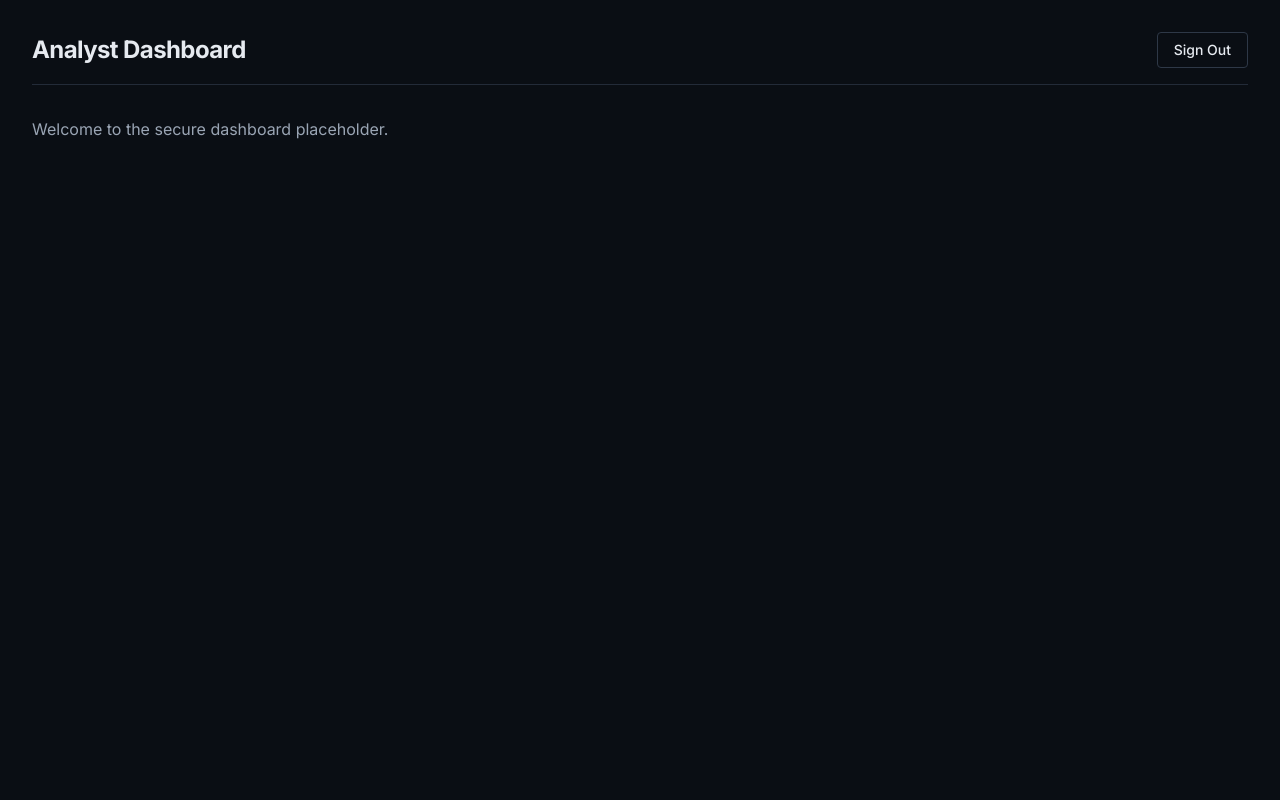
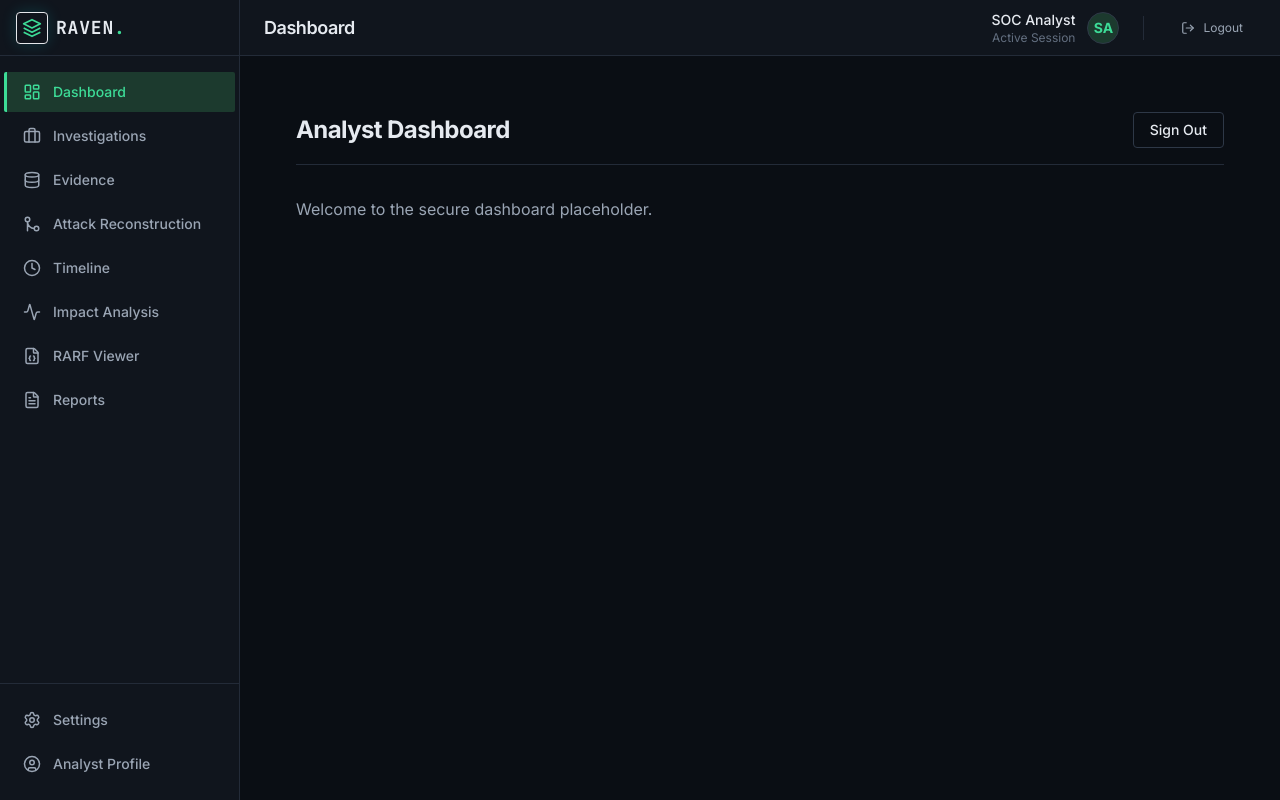
Before and after one commit to sandeep-kumar-270904/RAVEEN, a React (Vite) app: page /login in a window 1280 px wide. Both pictures are taken after typing "name@example.com", "Sample123" into the empty fields and a click on the button "Sign In". Built offline with nearby package versions, Linux system fonts and the light colour scheme.

Commit message:
Frontend Phase F5: application shell

```diff
--- a/package.json
+++ b/package.json
@@ -10,9 +10,13 @@
     "preview": "vite preview"
   },
   "dependencies": {
+    "clsx": "^2.1.1",
+    "date-fns": "^4.4.0",
+    "lucide-react": "^1.47.0",
     "react": "^19.2.8",
     "react-dom": "^19.2.8",
-    "react-router-dom": "^7.18.4"
+    "react-router-dom": "^7.18.4",
+    "tailwind-merge": "^3.7.0"
   },
   "devDependencies": {
     "@types/node": "^24.13.3",
--- /dev/null
+++ b/src/components/layout/AppShell.tsx
@@ -0,0 +1,69 @@
+import { useState, useEffect } from 'react';
+import { Outlet } from 'react-router-dom';
+import { Sidebar } from './Sidebar';
+import { Topbar } from './Topbar';
+
+export function AppShell() {
+  const [sidebarCollapsed, setSidebarCollapsed] = useState(false);
+  const [isMobile, setIsMobile] = useState(false);
+  const [mobileMenuOpen, setMobileMenuOpen] = useState(false);
+
+  useEffect(() => {
+    const handleResize = () => {
+      const width = window.innerWidth;
+      if (width < 640) {
+        setIsMobile(true);
+        setSidebarCollapsed(false); // Mobile uses drawer style
+      } else if (width < 1024) {
+        setIsMobile(false);
+        setSidebarCollapsed(true); // Tablet uses icon rail
+        setMobileMenuOpen(false);
+      } else {
+        setIsMobile(false);
+        setSidebarCollapsed(false); // Desktop uses full sidebar
+        setMobileMenuOpen(false);
+      }
+    };
+
+    window.addEventListener('resize', handleResize);
+    handleResize(); // init
+
+    return () => window.removeEventListener('resize', handleResize);
+  }, []);
+
+  return (
+    <div className="flex h-screen w-full bg-raven-bg-base overflow-hidden">
+
+      {/* Mobile Drawer Overlay */}
+      {isMobile && mobileMenuOpen && (
+        <div
+          className="fixed inset-0 bg-[#0A0E14]/80 z-40 backdrop-blur-sm transition-opacity"
+          onClick={() => setMobileMenuOpen(false)}
+        />
+      )}
+
+      {/* Sidebar (Responsive container) */}
+      <div
+        className={`z-50 shrink-0 transition-transform duration-300 ease-in-out ${
+          isMobile
+            ? `fixed inset-y-0 left-0 transform ${mobileMenuOpen ? 'translate-x-0' : '-translate-x-full'}`
+            : 'relative translate-x-0'
+        }`}
+      >
+        <Sidebar collapsed={!isMobile && sidebarCollapsed} />
+      </div>
+
+      {/* Main Content Area */}
+      <div className="flex-1 flex flex-col min-w-0 h-full overflow-hidden">
+        <Topbar onMenuClick={() => setMobileMenuOpen(!mobileMenuOpen)} />
+
+        <main className="flex-1 overflow-auto bg-raven-bg-base p-6">
+          <div className="mx-auto max-w-[1440px]">
+            <Outlet />
+          </div>
+        </main>
+      </div>
+
+    </div>
+  );
+}
--- /dev/null
+++ b/src/components/layout/Sidebar.tsx
@@ -0,0 +1,76 @@
+import { NavLink } from 'react-router-dom';
+import {
+  LayoutDashboard,
+  Briefcase,
+  Database,
+  GitMerge,
+  Clock,
+  Activity,
+  FileJson,
+  FileText,
+  Settings,
+  UserCircle
+} from 'lucide-react';
+import { Logo } from '../Logo';
+
+const NAV_ITEMS = [
+  { label: 'Dashboard', path: '/dashboard', icon: LayoutDashboard },
+  { label: 'Investigations', path: '/investigations', icon: Briefcase },
+  { label: 'Evidence', path: '/evidence', icon: Database },
+  { label: 'Attack Reconstruction', path: '/reconstruction', icon: GitMerge },
+  { label: 'Timeline', path: '/timeline', icon: Clock },
+  { label: 'Impact Analysis', path: '/impact', icon: Activity },
+  { label: 'RARF Viewer', path: '/rarf', icon: FileJson },
+  { label: 'Reports', path: '/reports', icon: FileText },
+];
+
+const BOTTOM_NAV_ITEMS = [
+  { label: 'Settings', path: '/settings', icon: Settings },
+  { label: 'Analyst Profile', path: '/profile', icon: UserCircle },
+];
+
+export function Sidebar({ collapsed }: { collapsed: boolean }) {
+  const renderLink = (item: any) => (
+    <NavLink
+      key={item.path}
+      to={item.path}
+      className={({ isActive }) =>
+        `flex items-center gap-3 h-10 px-4 mx-1 rounded-sm transition-colors duration-150 ` +
+        (isActive
+          ? 'bg-raven-accent-muted text-raven-accent border-l-[3px] border-raven-accent '
+          : 'text-raven-text-secondary hover:bg-raven-bg-surface-2 hover:text-raven-text-primary border-l-[3px] border-transparent ') +
+        (collapsed ? 'justify-center px-0 mx-2' : '')
+      }
+      title={collapsed ? item.label : undefined}
+    >
+      <item.icon className="h-[18px] w-[18px] shrink-0" />
+      {!collapsed && <span className="text-sm font-medium truncate">{item.label}</span>}
+    </NavLink>
+  );
+
+  return (
+    <aside className={`flex flex-col h-full bg-raven-bg-surface border-r border-raven-border-subtle transition-all duration-200 ${collapsed ? 'w-16' : 'w-[240px]'}`}>
+      <div className={`h-14 flex items-center border-b border-raven-border-subtle ${collapsed ? 'justify-center' : 'px-4'}`}>
+        {collapsed ? (
+          <div className="h-8 w-8 rounded bg-raven-light border border-raven-border shadow-sm flex items-center justify-center">
+            <svg viewBox="0 0 24 24" fill="none" xmlns="http://www.w3.org/2000/svg" className="h-5 w-5 text-raven-accent">
+              <path d="M12 2L2 7L12 12L22 7L12 2Z" stroke="currentColor" strokeWidth="2" strokeLinejoin="round"/>
+              <path d="M2 17L12 22L22 17" stroke="currentColor" strokeWidth="2" strokeLinejoin="round"/>
+              <path d="M2 12L12 17L22 12" stroke="currentColor" strokeWidth="2" strokeLinejoin="round"/>
+            </svg>
+          </div>
+        ) : (
+          <Logo />
+        )}
+      </div>
+
+      <nav className="flex-1 py-4 flex flex-col gap-1 overflow-y-auto overflow-x-hidden custom-scrollbar">
+        {NAV_ITEMS.map(renderLink)}
+      </nav>
+
+      <div className="py-4 border-t border-raven-border-subtle flex flex-col gap-1">
+        {BOTTOM_NAV_ITEMS.map(renderLink)}
+      </div>
+    </aside>
+  );
+}
--- /dev/null
+++ b/src/components/layout/Topbar.tsx
@@ -0,0 +1,53 @@
+import { useLocation } from 'react-router-dom';
+import { Menu, LogOut } from 'lucide-react';
+import { useAuth } from '../../hooks/useAuth';
+import { Button } from '../ui/Button';
+
+export function Topbar({ onMenuClick }: { onMenuClick: () => void }) {
+  const { logout } = useAuth();
+  const location = useLocation();
+
+  // Basic breadcrumb title logic based on path
+  const pathParts = location.pathname.split('/').filter(Boolean);
+  const title = pathParts.length > 0
+    ? pathParts[pathParts.length - 1].replace(/-/g, ' ')
+    : 'Dashboard';
+
+  const formattedTitle = title.charAt(0).toUpperCase() + title.slice(1);
+
+  return (
+    <header className="h-[56px] flex items-center justify-between px-6 bg-raven-bg-surface border-b border-raven-border-subtle shrink-0">
+      <div className="flex items-center gap-4">
+        <button
+          onClick={onMenuClick}
+          className="p-1 -ml-2 rounded text-raven-text-secondary hover:text-raven-text-primary hover:bg-raven-bg-surface-2 transition-colors lg:hidden"
+          aria-label="Toggle menu"
+        >
+          <Menu size={20} />
+        </button>
+        <h1 className="text-lg font-semibold text-raven-text-primary">
+          {formattedTitle}
+        </h1>
+      </div>
+
+      <div className="flex items-center gap-4">
+        <div className="flex items-center gap-3">
+          <div className="hidden sm:flex flex-col items-end">
+            <span className="text-sm font-medium text-raven-text-primary">SOC Analyst</span>
+            <span className="text-xs text-raven-text-tertiary">Active Session</span>
+          </div>
+          <div className="h-8 w-8 rounded-full bg-raven-accent-muted flex items-center justify-center border border-raven-border-strong text-raven-accent font-bold text-sm">
+            SA
+          </div>
+        </div>
+
+        <div className="w-px h-6 bg-raven-border-subtle mx-2" />
+
+        <Button variant="secondary" size="small" onClick={logout} className="gap-2 text-raven-text-secondary hover:text-raven-text-primary border-transparent">
+          <LogOut size={14} />
+          <span className="hidden sm:inline">Logout</span>
+        </Button>
+      </div>
+    </header>
+  );
+}
--- /dev/null
+++ b/src/pages/Placeholder.tsx
@@ -0,0 +1,3 @@
+export default function Placeholder({ title }: { title: string }) {
+  return <div className='text-raven-text-primary text-xl'>{title} Placeholder</div>;
+}
```
Also changed, not shown: src/routes/index.tsx (+15 -2 lines), 1 other file (tests, documents, lock files or other folders).
